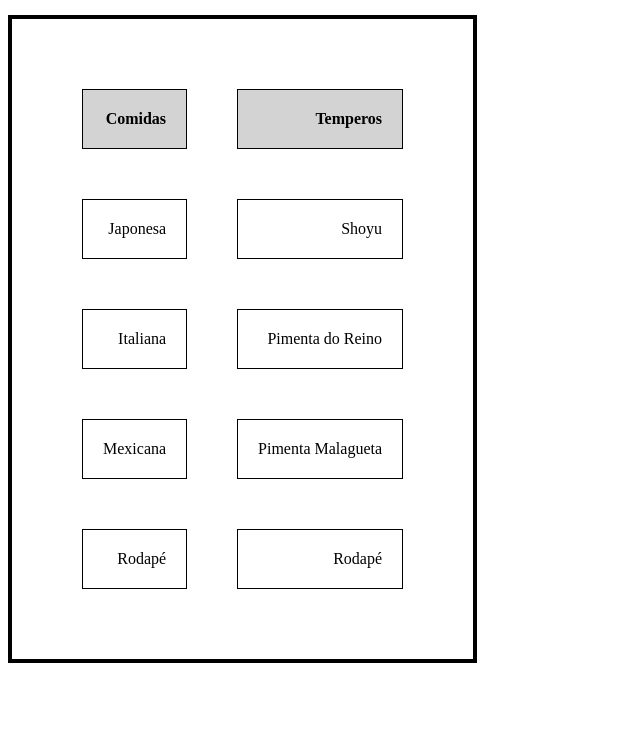
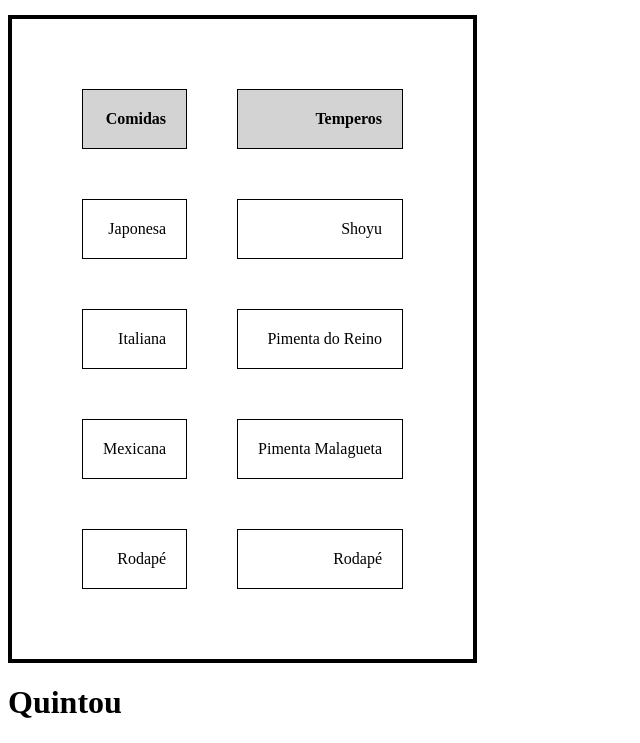
Before and after one commit to marlon-palata/teste, a plain HTML site: page site/exemplotable.html in a window 1280 px wide. Shown: the part 379-1122 px from the top of the page, without its empty margins (0-640 px from the left). Before the commit the page ends 1050 px from the top, so only its background shows below. Drawn offline with Linux system fonts and the light colour scheme.

Commit message:
alterando e commitando
Alterei e commitei

```diff
--- a/site/exemplotable.html
+++ b/site/exemplotable.html
@@ -86,5 +86,7 @@ th{
             </tfoot>
         </tbody>
     </table>
+
+    <h1>Quintou</h1>
 </body>
 </html>
```
